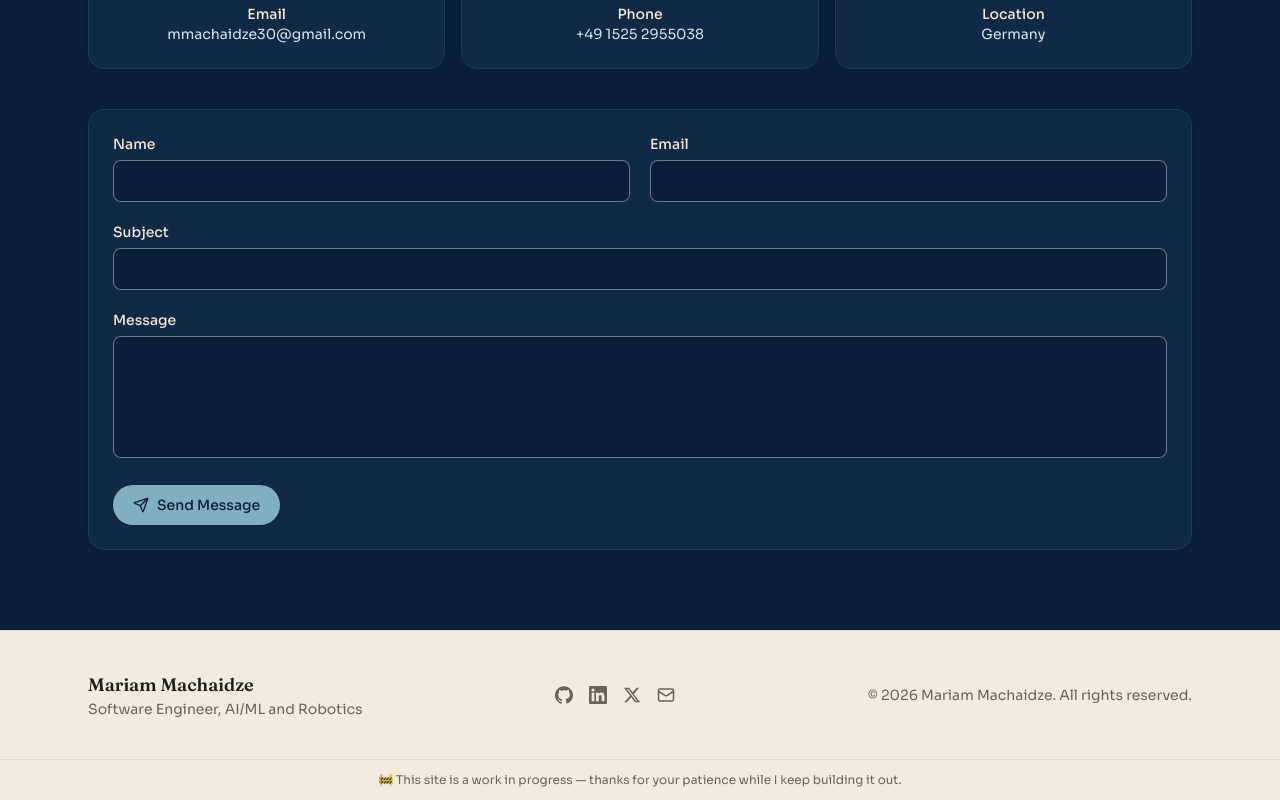
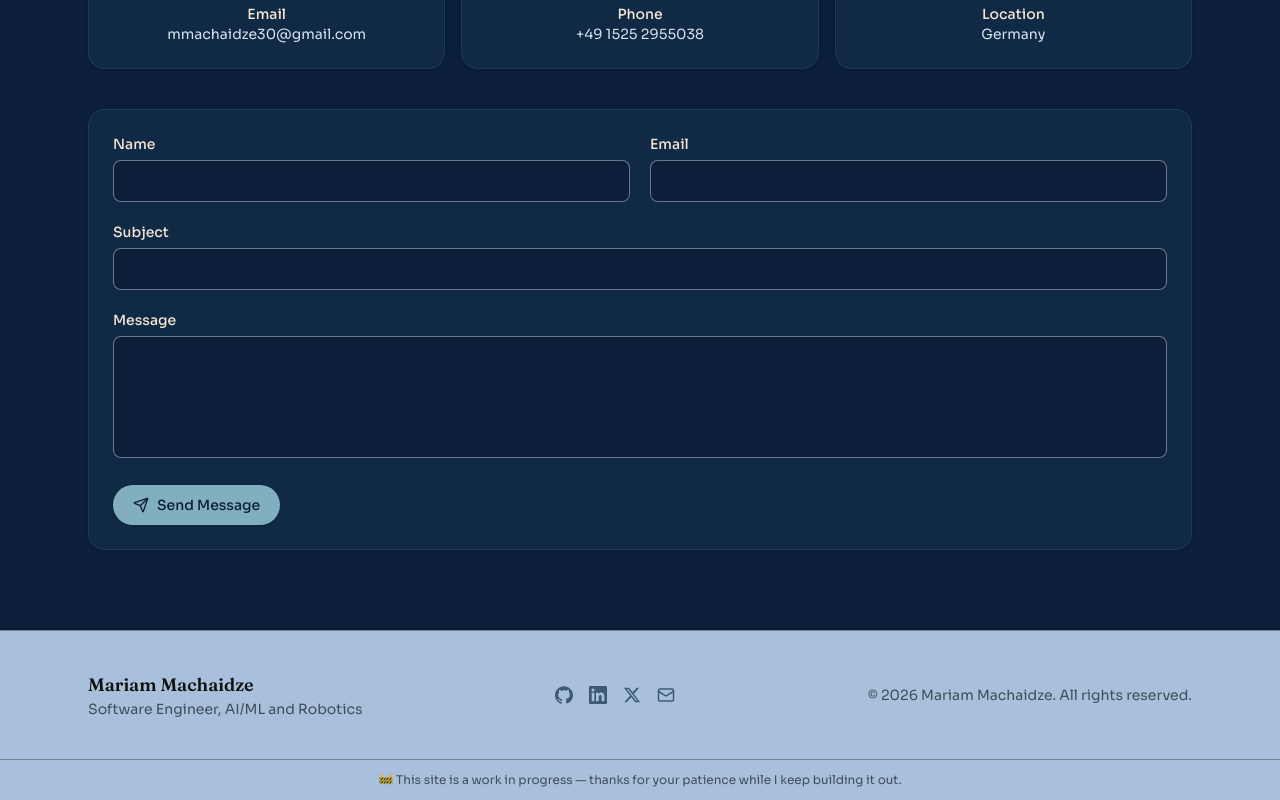
Before and after one commit to MariMachaidze/Portfolio_website, a React (Vite) app: page / in a window 1280 px wide. Shown: the part 4363-5163 px from the top of the page. Built offline with nearby package versions, Linux system fonts and the light colour scheme; no server answers.

Commit message:
Switch the footer to the Projects section's light blue
Paper #a8c0db background with ink text; the muted text is darkened to
#3f4d5b so it clears 4.5:1 contrast on the blue. Icon links gain an ink
hover and a visible keyboard focus outline.

Co-Authored-By: Claude Opus 5.5 <noreply@anthropic.com>

```diff
--- a/src/components/layout/Footer.tsx
+++ b/src/components/layout/Footer.tsx
@@ -16,12 +16,16 @@ export function Footer() {
     { href: `mailto:${social.email}`, label: "Email", icon: Mail },
   ];
 
+  // Light-blue palette from the Projects section (projectsShowcase.css):
+  // paper #a8c0db, ink #11120f, accent #3e5975 and its --line mix (#738394).
+  // Muted is the Projects #4b5c6d darkened to #3f4d5b (same hue) so small text
+  // clears 4.5:1 on the paper. Fixed regardless of site theme, like the Hero.
   return (
-    <footer className="border-t border-border bg-surface-alt">
+    <footer className="border-t border-[#738394] bg-[#a8c0db]">
       <Container className="flex flex-col items-center gap-4 py-10 text-center sm:flex-row sm:justify-between sm:text-left">
         <div>
-          <p className="font-heading text-lg font-semibold text-text">{profile.name}</p>
-          <p className="text-sm text-muted">{profile.role}</p>
+          <p className="font-heading text-lg font-semibold text-[#11120f]">{profile.name}</p>
+          <p className="text-sm text-[#3f4d5b]">{profile.role}</p>
         </div>
 
         <div className="flex items-center gap-4">
@@ -32,19 +36,19 @@ export function Footer() {
               target={href.startsWith("mailto:") ? undefined : "_blank"}
               rel="noreferrer"
               aria-label={label}
-              className="text-muted transition-colors duration-200 hover:text-primary"
+              className="text-[#3e5975] transition-colors duration-200 hover:text-[#11120f] focus-visible:text-[#11120f] focus-visible:outline-2 focus-visible:outline-offset-2 focus-visible:outline-[#11120f]"
             >
               <Icon size={18} />
             </a>
           ))}
         </div>
 
-        <p className="text-sm text-muted">
+        <p className="text-sm text-[#3f4d5b]">
           &copy; {year} {profile.name}. All rights reserved.
         </p>
       </Container>
 
-      <p className="border-t border-border py-3 text-center text-xs text-muted">
+      <p className="border-t border-[#738394] py-3 text-center text-xs text-[#3f4d5b]">
         🚧 This site is a work in progress — thanks for your patience while I keep building it out.
       </p>
     </footer>
```
